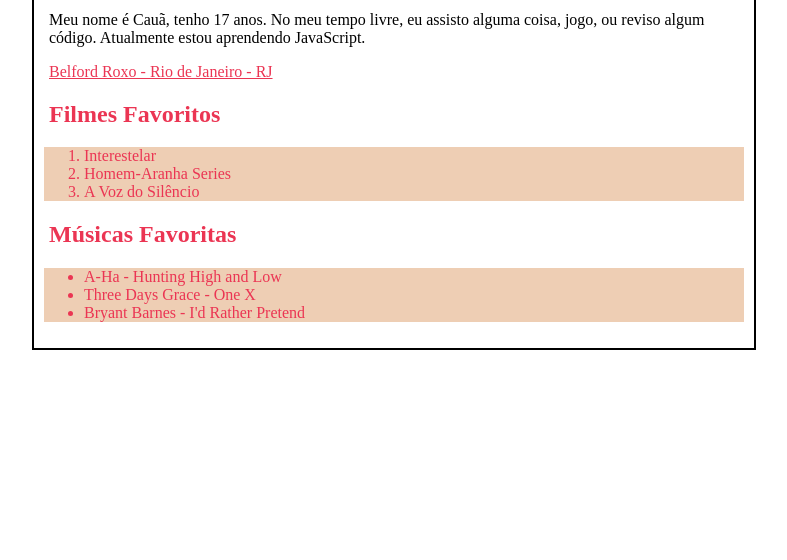
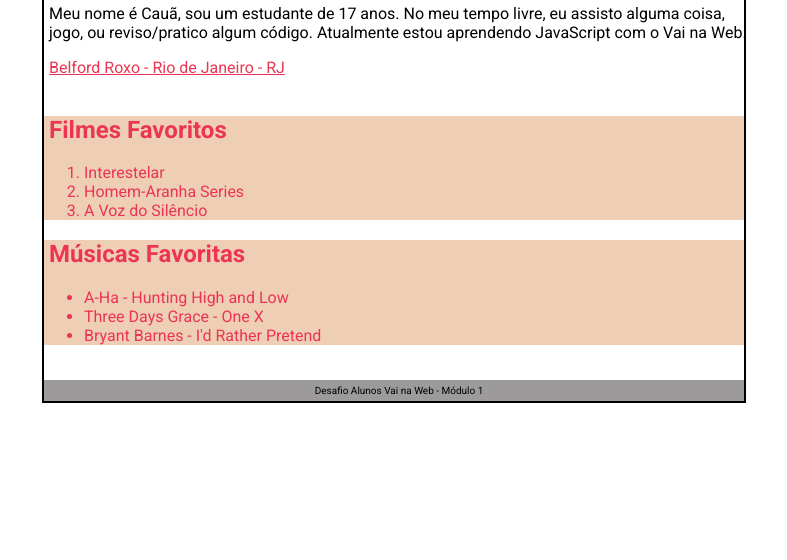
Before and after one commit to CauanST/Mini-Bio, a plain HTML site: page index.html in a window 1280 px wide. Shown: the part 240-800 px from the top of the page, without its empty margins (246-1033 px from the left). Drawn offline with Linux system fonts and the light colour scheme.

Commit message:
Alteração

```diff
--- a/index.html
+++ b/index.html
@@ -3,36 +3,48 @@
   <head>
     <meta charset="UTF-8" />
     <meta name="viewport" content="width=device-width, initial-scale=1.0" />
+    <link rel="stylesheet" href="style.css">
     <title>Mini Bio</title>
   </head>
-  <link rel="stylesheet" href="style.css">
   <body>
-    <div class="container">
-
+    <header>
       <figure>
         <img src="media/photo.jpeg" alt="" id="img1">
       </figure>
       <h2>Cauã Sales</h2>
+    </header>
+    <main>
+      <section>
         <p>
-        Meu nome é Cauã, tenho 17 anos. No meu tempo livre, eu assisto alguma coisa, jogo, ou reviso algum código. Atualmente estou aprendendo JavaScript.
+          Meu nome é Cauã, sou um estudante de 17 anos. No meu tempo livre, eu assisto alguma coisa, jogo, ou reviso/pratico algum código. Atualmente estou aprendendo JavaScript com o Vai na Web.
         </p>
+      </section>
+       <section>
          <a href="https://pt.wikipedia.org/wiki/Belford_Roxo">Belford Roxo - Rio de Janeiro - RJ<a>
+      </section >
+      <section class="favoritemovies" >
           <h2>Filmes Favoritos</h2>
-        <div class="favoritemovies">
+          <div >
             <ol>
               <li>Interestelar</li>
               <li>Homem-Aranha Series</li>
               <li>A Voz do Silêncio</li>
             </ol>
           </div>
+        </section>
+        <section class="favoritemusics">
           <h2>Músicas Favoritas</h2>
-        <div class="favoritemusics">
+
             <ul>
               <li>A-Ha - Hunting High and Low</li>
               <li>Three Days Grace - One X</li>
               <li>Bryant Barnes - I'd Rather Pretend</li>
             </ul>
-        </div>
-    </div>
+
+        </section>
+    </main>
+    <footer>
+      <p class="fp">Desafio Alunos Vai na Web - Módulo 1</p>
+    </footer>
   </body>
 </html>
--- a/style.scss
+++ b/style.scss
@@ -1,31 +1,55 @@
+@import url("https://fonts.googleapis.com/css2?family=Roboto:wght@400;700&display=swap");
+
+body {
+  font-family: "Roboto", sans-serif;
+  border: 2px solid black;
+  width: 700px;
+  margin: auto;
+  margin-top: 10px;
+}
+
+footer {
+  text-align: center;
+  background-color: rgb(156, 154, 154);
+  margin-bottom: -16px;
+  font-size: 10px;
+  padding: 5px;
+  margin-bottom: 0px;
+}
+
 #img1 {
   width: 150px;
-    border-radius:50%;
+  border-radius: 50%;
   margin-left: -30px;
 }
+
 h2 {
   color: rgb(235, 53, 83);
   margin-left: 5px;
 }
+
 .favoritemovies {
   background-color: rgb(238, 206, 180);
   width: 700px;
 }
+
 .favoritemusics {
   background-color: rgb(238, 206, 180);
   width: 700px;
 }
+
 p {
+  color: black;
   width: 700px;
   margin-left: 5px;
 }
+
 a {
   color: rgb(235, 53, 83);
-    margin-left: 5px
+  margin-left: 5px;
 }
-.container {
-    border: 2px solid black;
-    width: 700px;
-    margin: 0 auto;
-    padding: 10px
+
+.fp {
+  font-size: 10px;
+  margin: 0;
 }
```
Also changed, not shown: style.css, 1 other file. Lines whose indentation alone changed are shown as unchanged.
